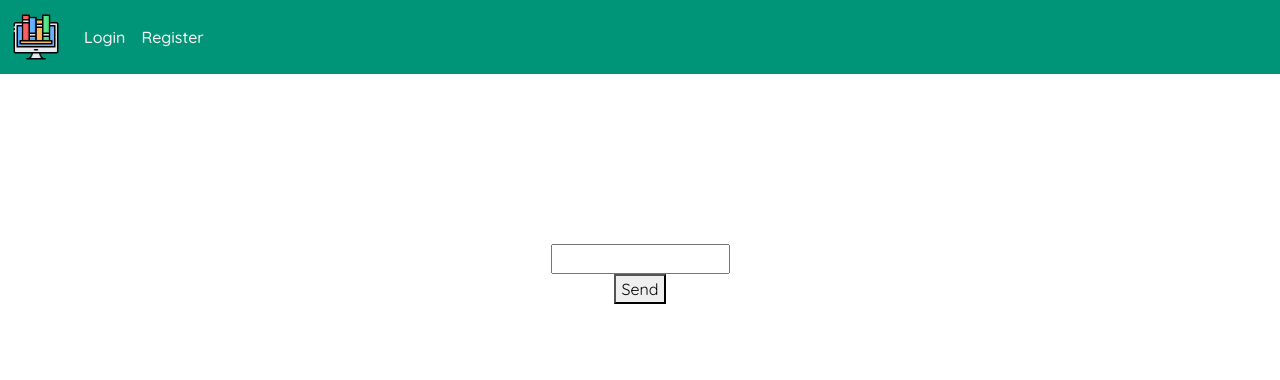
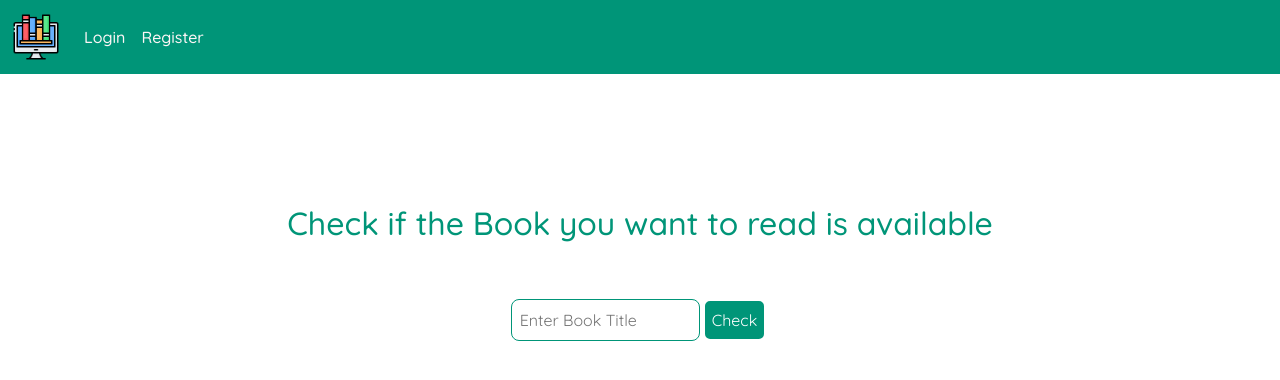
Before and after one commit to DinoMuslic/SDP-LMS, a React (Vite) app in the folder frontend/: page /home in a window 1280 px wide. Shown: the top 380 px of the page. Built offline with nearby package versions, Linux system fonts and the light colour scheme; no server answers.

Commit message:
small redesign

```diff
--- /dev/null
+++ b/frontend/src/pages/HomePage/HomePage.css
@@ -0,0 +1,5 @@
+.book-availability-input {
+    padding: 8px;
+    border: 1px solid var(--green);
+    border-radius: 8px;
+}
--- a/frontend/src/pages/HomePage/HomePage.jsx
+++ b/frontend/src/pages/HomePage/HomePage.jsx
@@ -1,6 +1,8 @@
 import { useState } from "react";
 import MyToast from "@components/Toast/Toast";
 import BookService from "@services/book_service";
+
+import "./HomePage.css";
 
 const HomePage = () => {
   const [title, setTitle] = useState("");
@@ -10,7 +12,6 @@ const HomePage = () => {
   const handleBtnClick = async () => {
     setShowToast(false);
     const message = await BookService.isAvailable(title);
-    console.log(message);
     setToastMessage(message);
     setShowToast(true);
   };
@@ -18,14 +19,23 @@ const HomePage = () => {
   return (
     <>
       <div className="my-center-container">
+        <div className="h2 c-green">
+          Check if the Book you want to read is available
+        </div>
+        <div>
           <input
+            className="book-availability-input mt-5"
             type="text"
+            placeholder="Enter Book Title"
             name="title"
             value={title}
             onChange={(e) => setTitle(e.target.value)}
           />
-        <button onClick={handleBtnClick}>Send</button>
-        { showToast ? <MyToast message={toastMessage} type="info" /> : null }
+          <button className="my-btn" onClick={handleBtnClick}>
+            Check
+          </button>
+        </div>
+        {showToast ? <MyToast message={toastMessage} type="info" /> : null}
       </div>
     </>
   );
```
Lines whose indentation alone changed are shown as unchanged.
